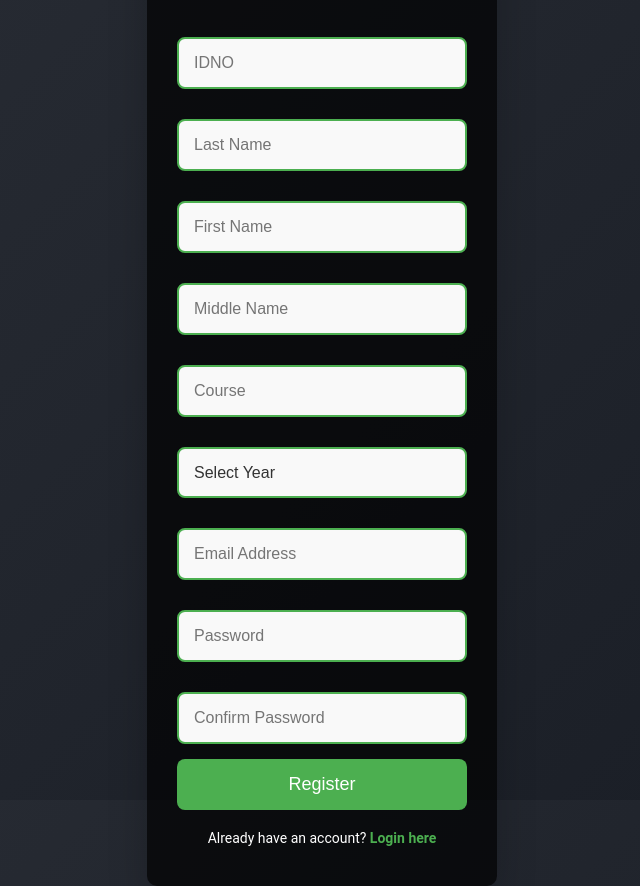
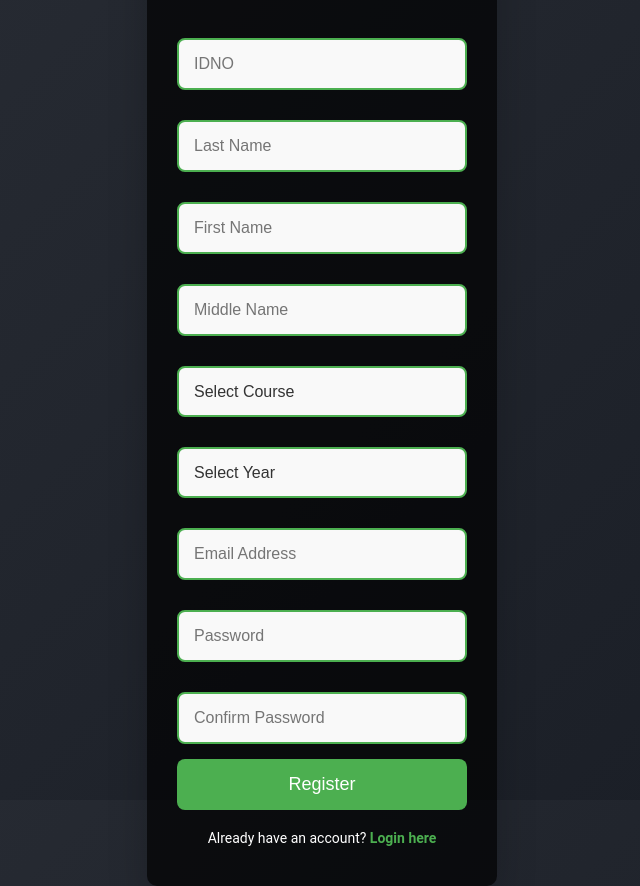
Before and after one commit to IsmaelJumaoas01/sit-in-management-system, a Flask app: page /register in a window 1280 px wide. Shown: the whole page, without its empty margins (318-958 px from the left). Run offline with Flask 3, Linux system fonts and the light colour scheme.

Commit message:
second day 4th - commit

```diff
--- a/templates/register.html
+++ b/templates/register.html
@@ -26,7 +26,15 @@
             <input type="text" name="lastname" placeholder="Last Name" required value="{{ form_data.lastname if form_data and form_data.lastname else '' }}"><br>
             <input type="text" name="firstname" placeholder="First Name" required value="{{ form_data.firstname if form_data and form_data.firstname else '' }}"><br>
             <input type="text" name="middlename" placeholder="Middle Name" required value="{{ form_data.middlename if form_data and form_data.middlename else '' }}"><br>
-            <input type="text" name="course" placeholder="Course" required value="{{ form_data.course if form_data and form_data.course else '' }}"><br>
+            <select name="course" required>
+                <option value="" disabled selected>Select Course</option>
+                <option value="BSIT" {% if form_data and form_data.course == 'BSIT' %} selected {% endif %}>BSIT</option>
+                <option value="BSCS" {% if form_data and form_data.course == 'BSCS' %} selected {% endif %}>BSCS</option>
+                <option value="BSA" {% if form_data and form_data.course == 'BSA' %} selected {% endif %}>BSA</option>
+                <option value="BSBA" {% if form_data and form_data.course == 'BSBA' %} selected {% endif %}>BSBA</option>
+                <option value="BSHRM" {% if form_data and form_data.course == 'BSHRM' %} selected {% endif %}>BSHRM</option>
+                <option value="BSN" {% if form_data and form_data.course == 'BSN' %} selected {% endif %}>BSN</option>
+            </select><br>
             <select name="year" required>
                 <option value="" disabled selected>Select Year</option>
                 <option value="1" {% if form_data and form_data.year == '1' %} selected {% endif %}>Year 1</option>
@@ -36,7 +44,7 @@
             </select><br>
             <input type="text" name="email" placeholder="Email Address" required value="{{ form_data.email if form_data and form_data.email else '' }}"><br>
             <input type="password" name="password" placeholder="Password" required><br>
-            <input type="password" name="confirm_password" placeholder="Confirm Password" required><br>  <!-- Confirm Password Field -->
+            <input type="password" name="confirm_password" placeholder="Confirm Password" required><br>
             <button type="submit">Register</button>
         </form>
 
```
Also changed, not shown: app.py (+3 -7 lines).
